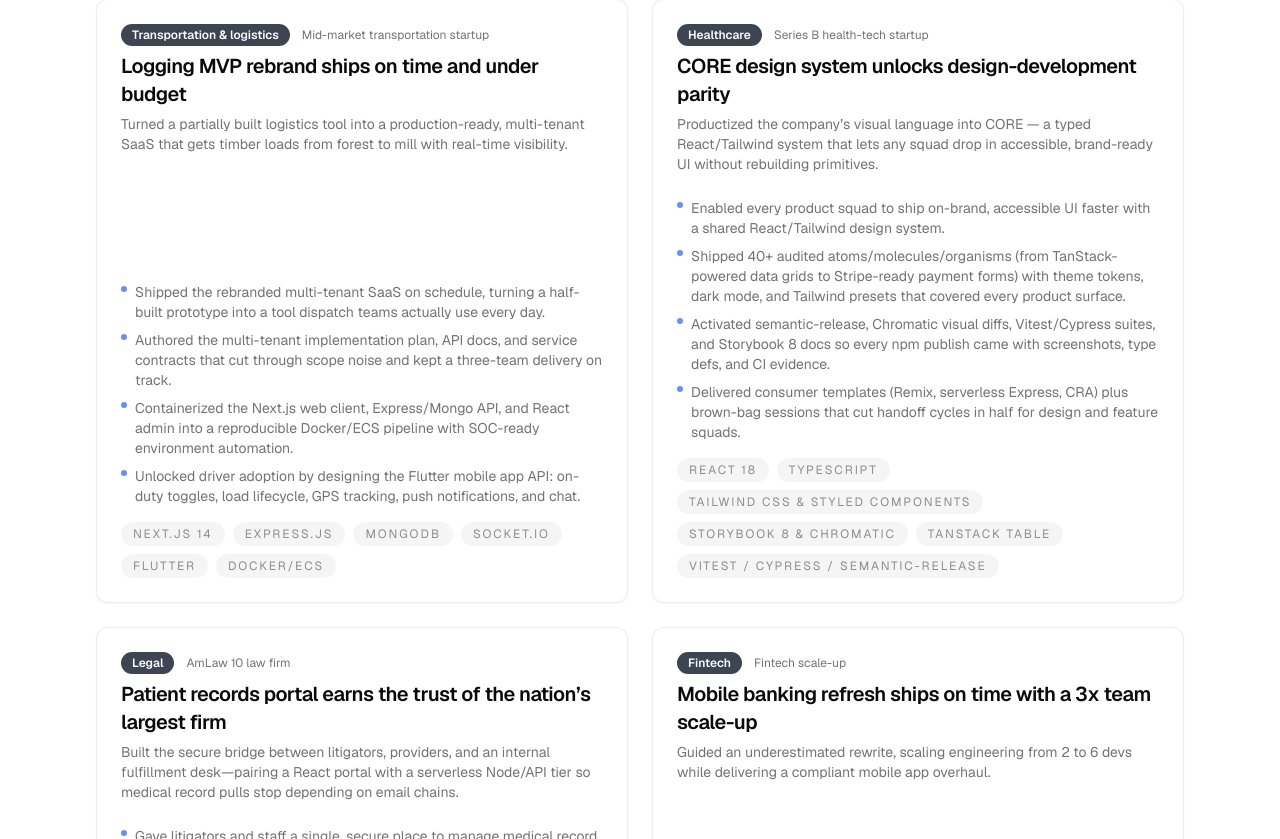
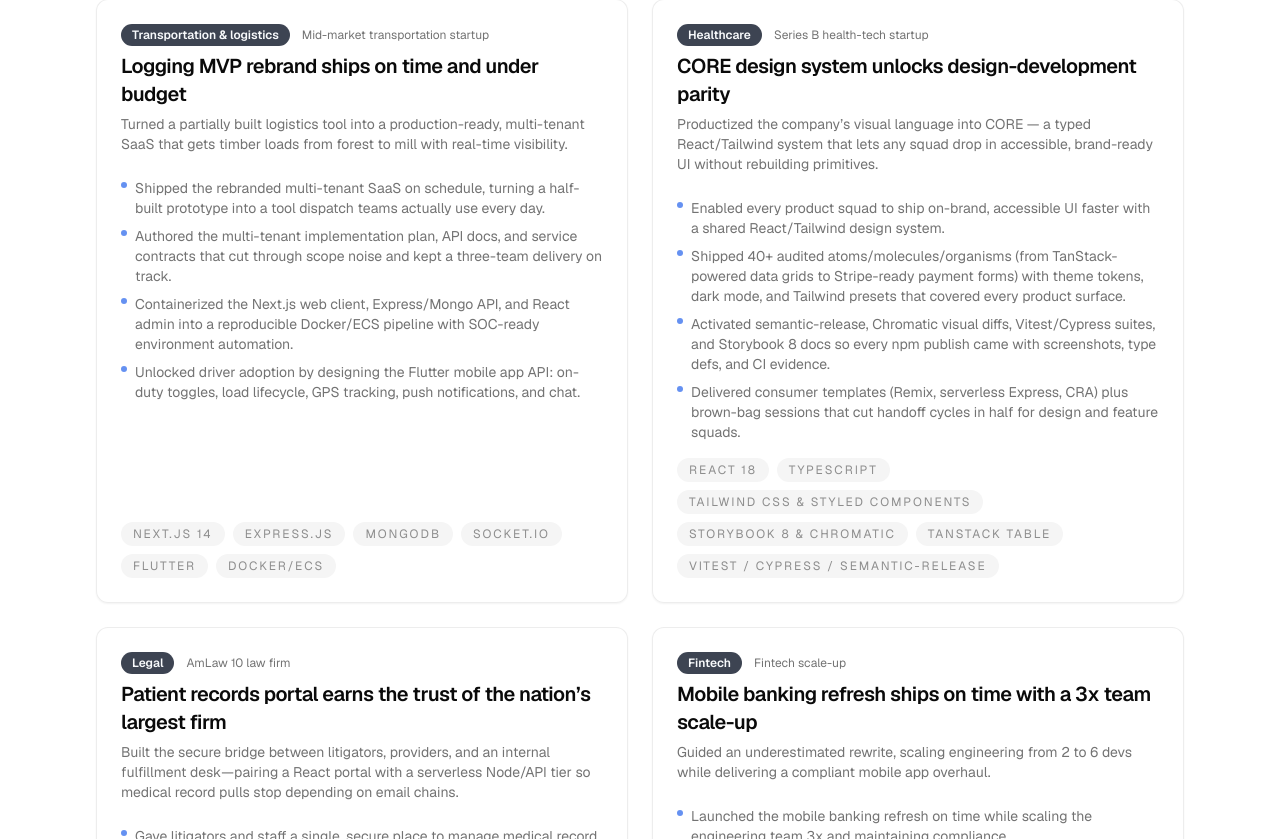
Before and after one commit to schoenfelde/ollieware-home, a Next.js app: page / in a window 1280 px wide. Shown: the part 2241-3080 px from the top of the page. Built offline with nearby package versions, Linux system fonts and the light colour scheme.

Commit message:
fix spacing on cards

```diff
--- a/src/components/sections/case-studies-preview.tsx
+++ b/src/components/sections/case-studies-preview.tsx
@@ -61,7 +61,7 @@ export function CaseStudiesPreview() {
                   {study.summary}
                 </CardDescription>
               </CardHeader>
-              <CardContent className="mt-auto space-y-4 text-sm text-muted-foreground">
+              <CardContent className="flex flex-1 flex-col gap-4 text-sm text-muted-foreground">
                 <ul className="space-y-2">
                   {study.outcomes.map((outcome) => (
                     <li key={outcome} className="flex gap-2">
@@ -70,7 +70,7 @@ export function CaseStudiesPreview() {
                     </li>
                   ))}
                 </ul>
-                <div className="flex flex-wrap items-center gap-2 text-xs uppercase tracking-[0.16em] text-muted-foreground/80">
+                <div className="mt-auto flex flex-wrap items-center gap-2 text-xs uppercase tracking-[0.16em] text-muted-foreground/80">
                   {study.stack.map((item) => (
                     <span key={item} className="rounded-full bg-muted px-3 py-1">
                       {item}
```
